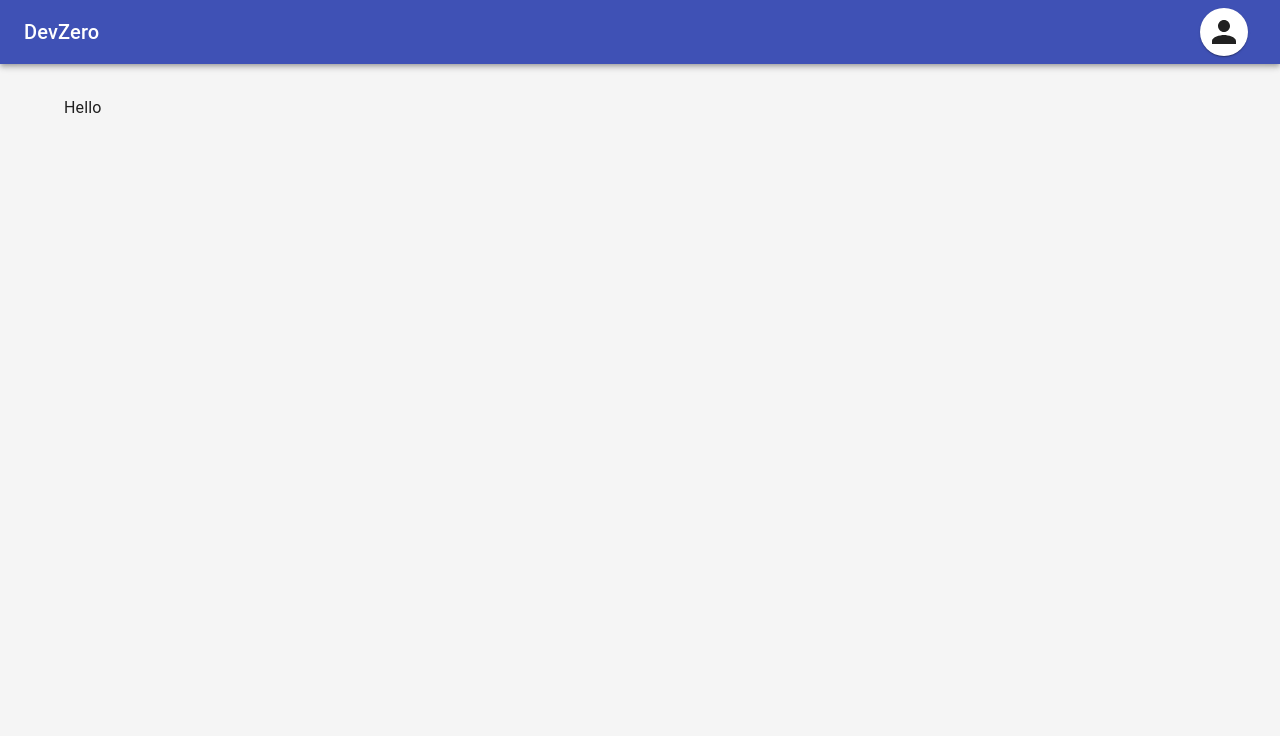
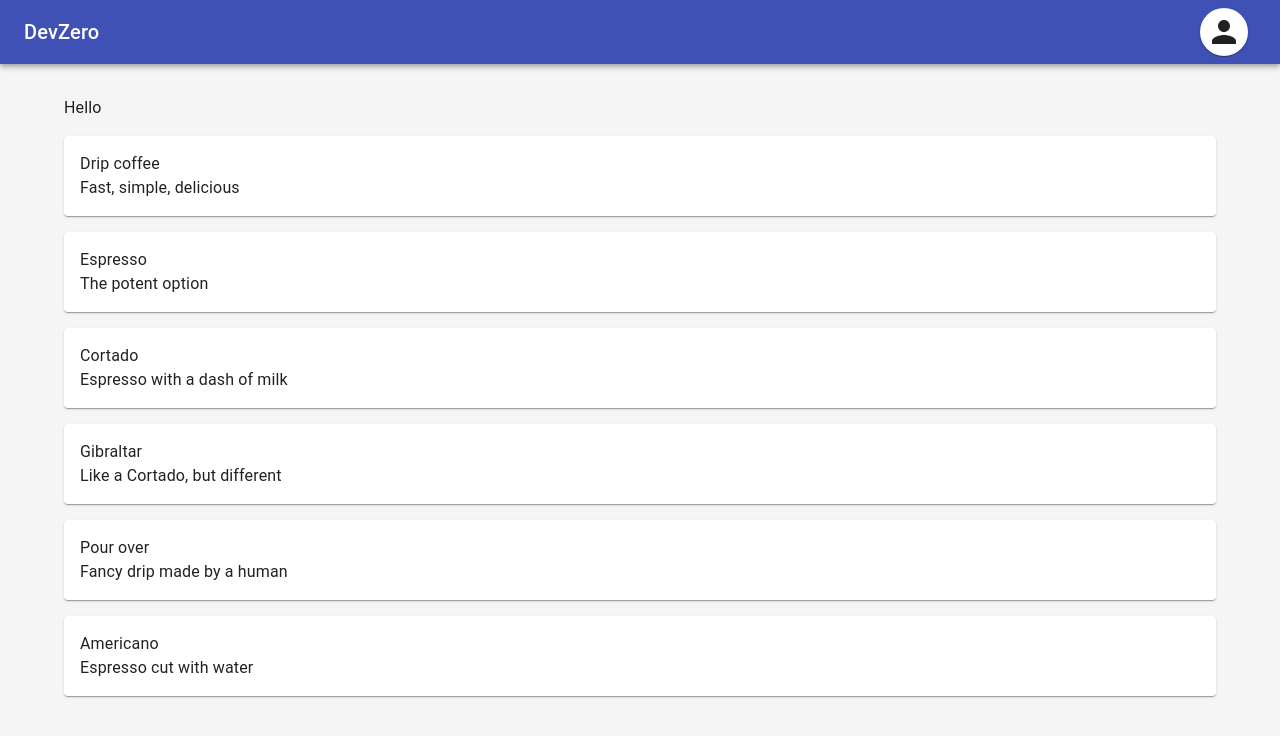
Before and after one commit to devzero-inc/microservice-example, a Next.js app in the folder web-client/: page / in a window 1280 px wide. Shown: the top 736 px of the page. Built offline with nearby package versions, Linux system fonts and the light colour scheme.

Commit message:
adds stubbed data and basic components

```diff
--- /dev/null
+++ b/web-client/components/MenuItem.tsx
@@ -0,0 +1,15 @@
+import { Card, Typography } from "@mui/material";
+
+interface MentItemInterface {
+  id: number;
+  name: string;
+  description: string;
+}
+export default function MenuItem({ id, name, description }: MentItemInterface) {
+  return (
+    <Card sx={{ mt: 2, p: 2 }}>
+      <Typography>{name}</Typography>
+      <Typography>{description}</Typography>
+    </Card>
+  );
+}
--- /dev/null
+++ b/web-client/components/MenuItems.tsx
@@ -0,0 +1,5 @@
+import MenuItem from "./MenuItem";
+
+export default function MenuItems({ data }) {
+  return data.map((item) => <MenuItem {...item} />);
+}
--- a/web-client/package.json
+++ b/web-client/package.json
@@ -14,6 +14,7 @@
     "@mui/icons-material": "^5.5.1",
     "@mui/material": "^5.5.3",
     "@yarnpkg/pnpify": "^3.1.1",
+    "axios": "^0.26.1",
     "next": "12.1.3",
     "react": "18.0.0",
     "react-dom": "18.0.0"
--- a/web-client/pages/index.tsx
+++ b/web-client/pages/index.tsx
@@ -1,11 +1,24 @@
 import Layout from "../components/Layout";
 import { Box, Typography } from "@mui/material";
+import axios from "axios";
+import MenuItems from "../components/MenuItems";
 
 export default function Home() {
+  // const menuItems = axios.get("http://localhost:8333/menu-items");
+  // console.log(menuItems);
+  const menuItemData = [
+    { id: 1, name: "Drip coffee", description: "Fast, simple, delicious" },
+    { id: 2, name: "Espresso", description: "The potent option" },
+    { id: 3, name: "Cortado", description: "Espresso with a dash of milk" },
+    { id: 4, name: "Gibraltar", description: "Like a Cortado, but different" },
+    { id: 5, name: "Pour over", description: "Fancy drip made by a human" },
+    { id: 6, name: "Americano", description: "Espresso cut with water" },
+  ];
   return (
     <Layout>
       <Box>
         <Typography>Hello</Typography>
+        <MenuItems data={menuItemData} />
       </Box>
     </Layout>
   );
```
Also changed, not shown: web-client/.pnp.cjs, 1 other file (tests, documents, lock files or other folders).
